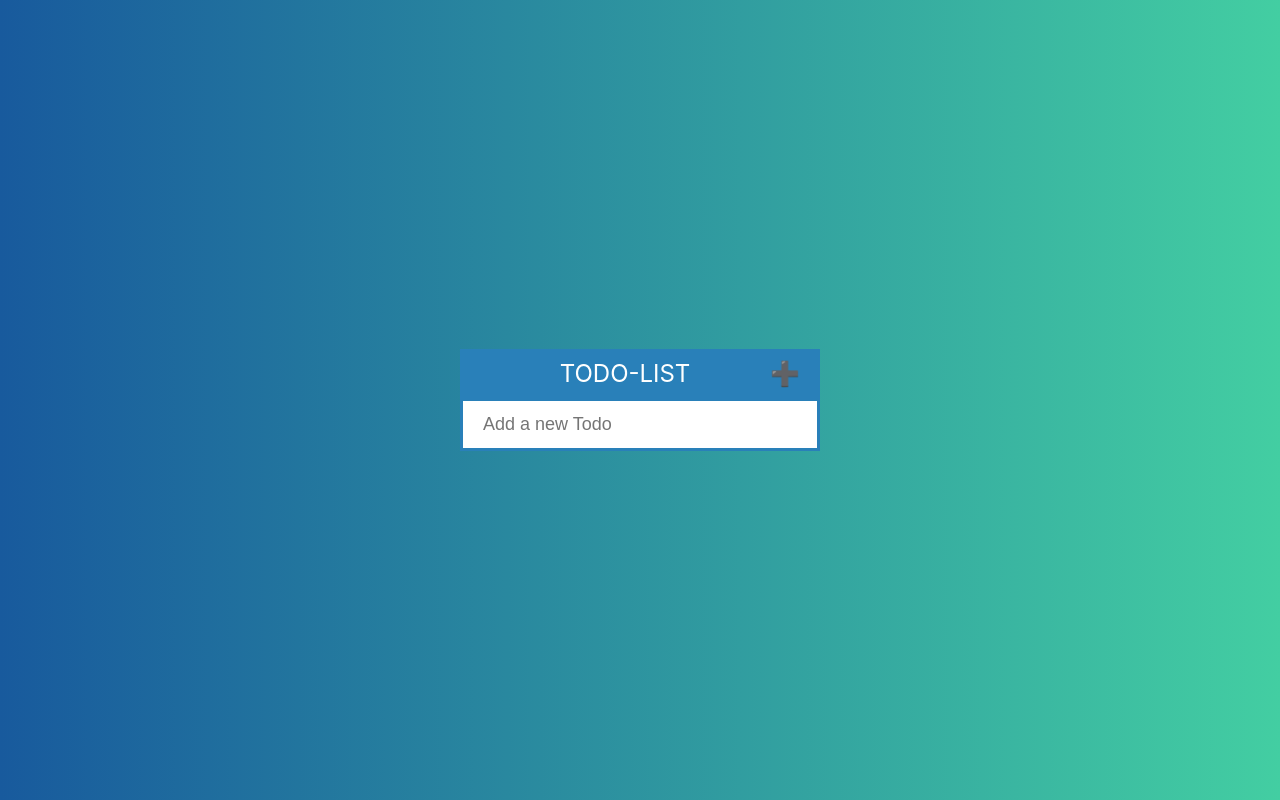
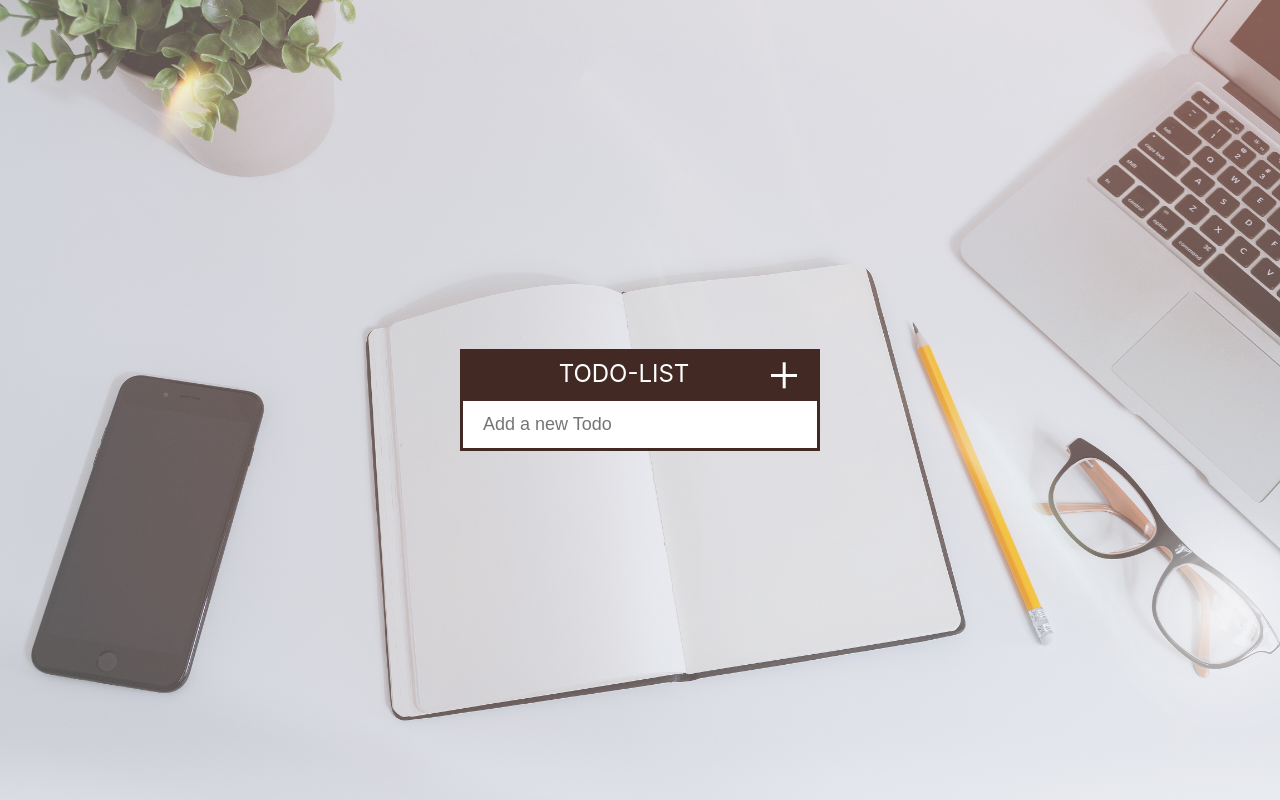
Before and after one commit to AlsonZ/basic-todo-list, a React (Create React App) app: page / in a window 1280 px wide. Built offline with nearby package versions, Linux system fonts and the light colour scheme.

Commit message:
add animations and background image

```diff
--- a/src/App.css
+++ b/src/App.css
@@ -9,7 +9,8 @@
   color: white;
 }
 .background {
-	background: #43cea2; /* fallback for old browsers */
-	background: -webkit-linear-gradient(to left, #43cea2 , #185a9d); /* Chrome 10-25, Safari 5.1-6 */
-	background: linear-gradient(to left, #43cea2 , #185a9d); /* W3C, IE 10+/ Edge, Firefox 16+, Chrome 26+, Opera 12+, Safari 7+ */
+  background: #D7D8DD; /* fallback for old browsers */
+  background-image: linear-gradient(rgba(215,216,221,0.3),rgba(215,216,221,0.3)),url("Notebook.jpg");
+  background-size: cover;
+  background-position: center;
 }
--- /dev/null
+++ b/src/list/addIcon.css
@@ -0,0 +1,38 @@
+.iconToggle {
+  cursor: pointer;
+  height: 2rem;
+  width: 2rem;
+  float: right;
+  display: flex;
+  justify-content: center;
+  align-items: center;
+}
+
+.addIcon {
+
+	text-decoration: none;
+	font-style: normal;
+  float: right;
+  position: relative;
+}
+
+.addIcon, .addIcon::before {
+  width: 1.65rem;
+  height: 3px;
+  background: #FFFFFF;
+  transition-property: transform;
+  transition-timing-function: cubic-bezier(0.175, 0.885, 0.32, 1.375);
+  transition-duration: 1s;
+}
+
+.addIcon::before {
+  content:'';
+  position: absolute;
+  left:0;
+  bottom: 0px;
+  transform: rotate(90deg);
+}
+
+.minusIcon::before {
+  transform: rotate(360deg);
+}
--- a/src/list/list.js
+++ b/src/list/list.js
@@ -1,12 +1,14 @@
 import React, { useState, useEffect, useRef } from 'react';
 import ListElement from './listelement';
 import './style.css';
+import './addIcon.css';
 
 function List() {
 
   const [elements, setElements] = useState([]);
-  const [action, setAction] = useState("➕");
+  const [action, setAction] = useState("plus");
   const [box, setBox] = useState("");
+  const [minusIcon, setMinusIcon] = useState("");
   const inputElement = useRef(null);
 
   // useEffect(() => {
@@ -25,12 +27,14 @@ function List() {
 
   const openBox = () => {
     // make these svg's later
-    if(action == "➕") {
-      setAction("—");
+    if(action == "plus") {
+      setAction("minus");
       setBox("openBox");
+      setMinusIcon("minusIcon");
     } else {
-      setAction("➕");
+      setAction("plus");
       setBox("");
+      setMinusIcon("");
       inputElement.current.focus();
     }
   }
@@ -44,8 +48,13 @@ function List() {
 
   return (
     <div className="container">
-      <h1>Todo-list<i onClick={openBox} className="addElementIcon">{action}</i></h1>
-      <input type="text" autoFocus ref={inputElement} placeholder="Add a new Todo" className={"addElementInput" + " " +box}onKeyPress={addElement}/>
+      <h1>
+        Todo-list
+        <span onClick={openBox} className="iconToggle" >
+          <span className={"addIcon" + " " + minusIcon}/>
+        </span>
+      </h1>
+      <input type="text" autoFocus ref={inputElement} placeholder="Add a new Todo" className={"addElementInput" + " " + box}onKeyPress={addElement}/>
       {elements.map((object, index) => {
         // convert this to context later
         return (<ListElement key={index} index={index} setElements={setElements} elements={elements} text={object.text}></ListElement>);
--- a/src/list/style.css
+++ b/src/list/style.css
@@ -1,11 +1,14 @@
 .container {
   width: 85%; /* for mobiles with width smaller than 360 */
   max-width: 360px; /* for web so the box isnt so big */
-  background: white;
+	background: white;
+	--primary-color: #422924;/*2980b9   64504C  3F2B24*/
+	--highlight-color: #F19900;
+	--warning-color: #E83E00;
 }
 
 h1 {
-  background: #2980b9;
+  background: var(--primary-color);
   color: white;
 	margin: 0;
 	padding: 10px 20px;
@@ -24,27 +27,32 @@ h1 {
 .addElementInput {
   display: inline-block;
   font-size: 18px;
-	color: #2980b9;
+	color: var(--primary-color);
 	background-color: #f7f7f7;
 	width: 100%;
 	padding: 13px 20px 13px 20px;
 	box-sizing: border-box;
 	border: 3px solid rgba(0,0,0,0);
-	transition: 0.2s linear;
+	animation: fadeIn 1s;
 }
 .addElementInput:focus {
 	background: white;
-	border: 3px solid #2980b9;
+	border: 3px solid var(--primary-color);
 	outline: none;
 }
 .openBox {
-	display: block;
-	height: 0;
-	width: 0;
-	padding: 0;
-	margin: 0;
-	border: 0;
+	display: none;
 }
+
+@keyframes fadeIn {
+	from {
+		opacity: 0;
+	}
+	to {
+		opacity: 1;
+	}
+}
+
 .listElement {
 	color: gray;
 	font-size: 18px;
@@ -75,7 +83,7 @@ h1 {
 
 .deleteElement {
 	cursor: pointer;
-	background: #e74c3c;
+	background: var(--warning-color);
 	color: white;
 	text-align: center;
 	line-height: 40px;
@@ -94,12 +102,13 @@ h1 {
 }
 .editElement {
 	cursor: pointer;
-	background: #2980b9;
+	background: var(--highlight-color);
 	color: white;
 	text-align: center;
 	line-height: 40px;
 	transition: 0.15s linear;
-	height: 40px;
+	height: inherit;
+	max-height: 40px;
 	width: 0px;
 	opacity: 0;
 	grid-area: e;
@@ -108,11 +117,15 @@ h1 {
 .editElementInput {
 	display: inline-block;
 	font-size: 18px;
-	color: #2980b9;
+	color: var(--primary-color);
 	width: 80%;
 	height: 70%;
 	padding-left: 20px;
 	padding-right: 20px;
+}
+
+.editElementInput:focus {
+	outline-color: var(--highlight-color);
 }
 
 .textStrikethrough {
```
Also changed, not shown: src/Notebook.jpg (added).
